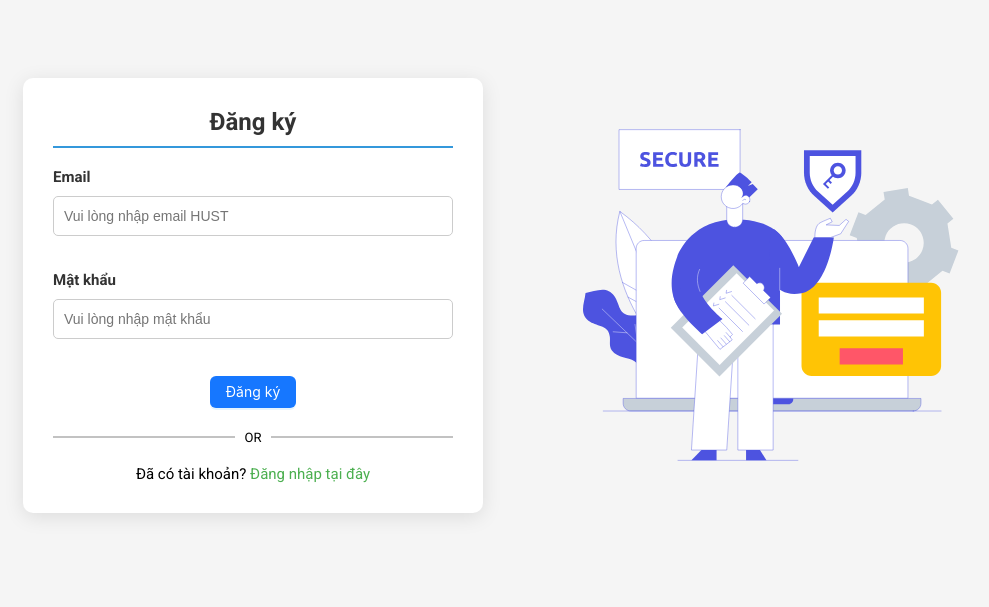
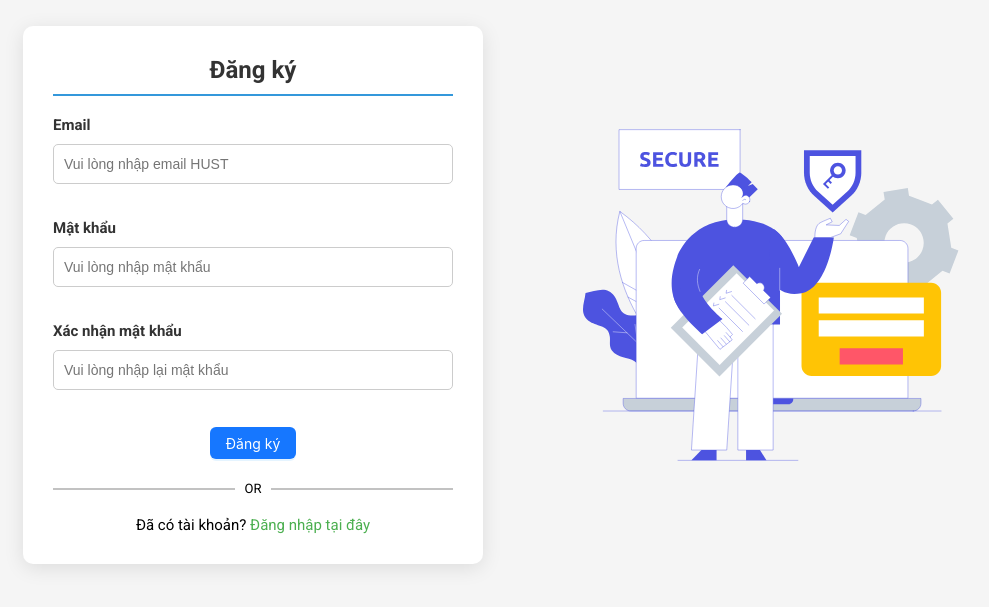
Before and after one commit to CNWEBNHOM1/Frontend, a React (Vite) app: page /register in a window 1280 px wide. Shown: the part 105-712 px from the top of the page, without its empty margins (99-1088 px from the left). Built offline with nearby package versions, Linux system fonts and the light colour scheme.

Commit message:
fixx final 2

```diff
--- a/src/pages/Sign_Up/SignUp.jsx
+++ b/src/pages/Sign_Up/SignUp.jsx
@@ -15,6 +15,7 @@ const SignUp = () => {
     const [formSignUp, setFormSignUp] = useState({
         email: '',
         password: '',
+        samepassword: ''
     });
 
     const openNotificationWithIcon = (type, message, description = '') => {
@@ -95,6 +96,17 @@ const SignUp = () => {
                                     onChange={(e) => setFormSignUp({ ...formSignUp, password: e.target.value })}
                                 />
                             </div>
+                            <div className="form_input">
+                                <label htmlFor="samepassword">Xác nhận mật khẩu</label>
+                                <input
+                                    type="password"
+                                    id="samepassword"
+                                    name="samepassword"
+                                    placeholder="Vui lòng nhập lại mật khẩu"
+                                    value={formSignUp.samepassword}
+                                    onChange={(e) => setFormSignUp({ ...formSignUp, samepassword: e.target.value })}
+                                />
+                            </div>
                         </div>
 
                         <div className="btn">
```
